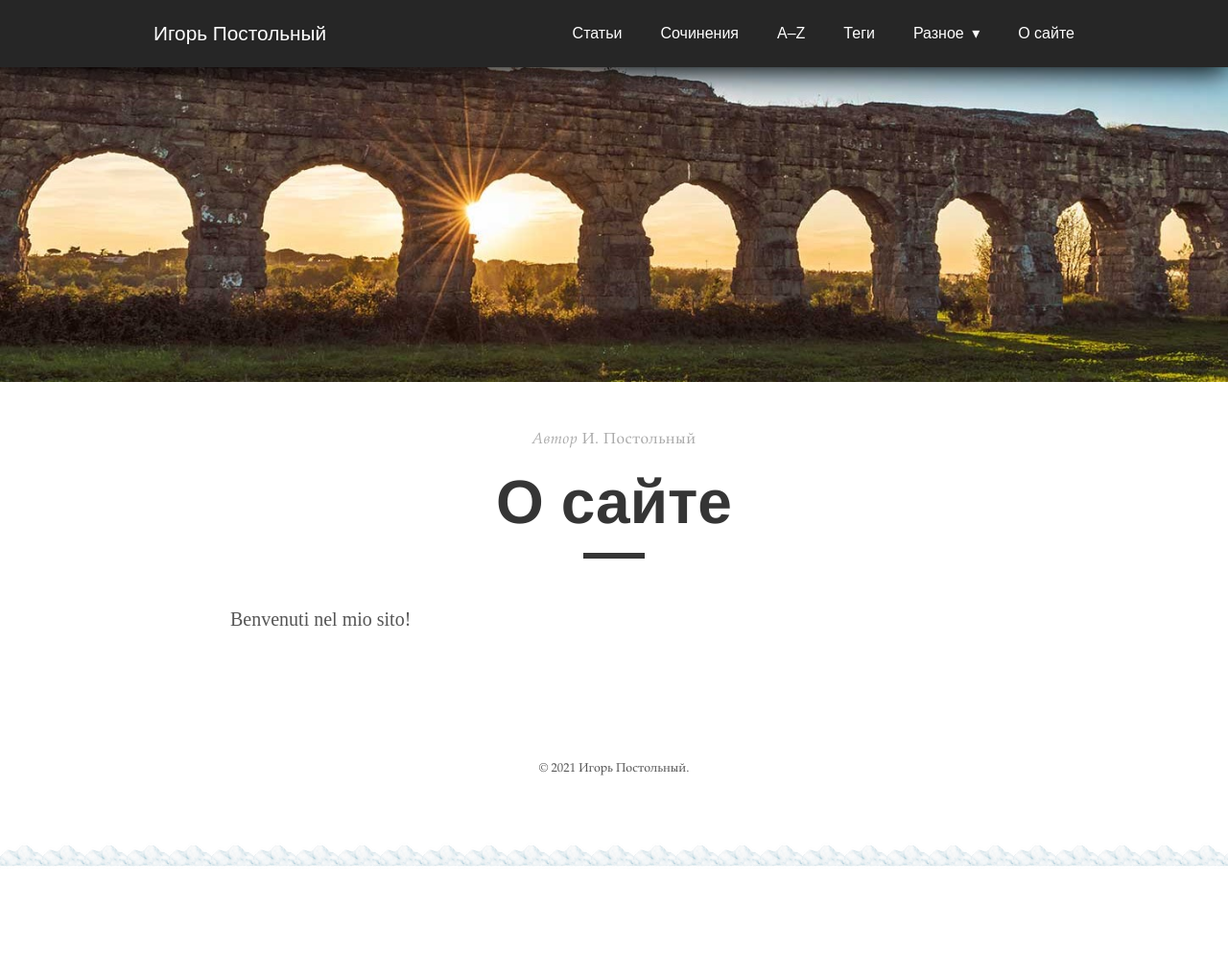
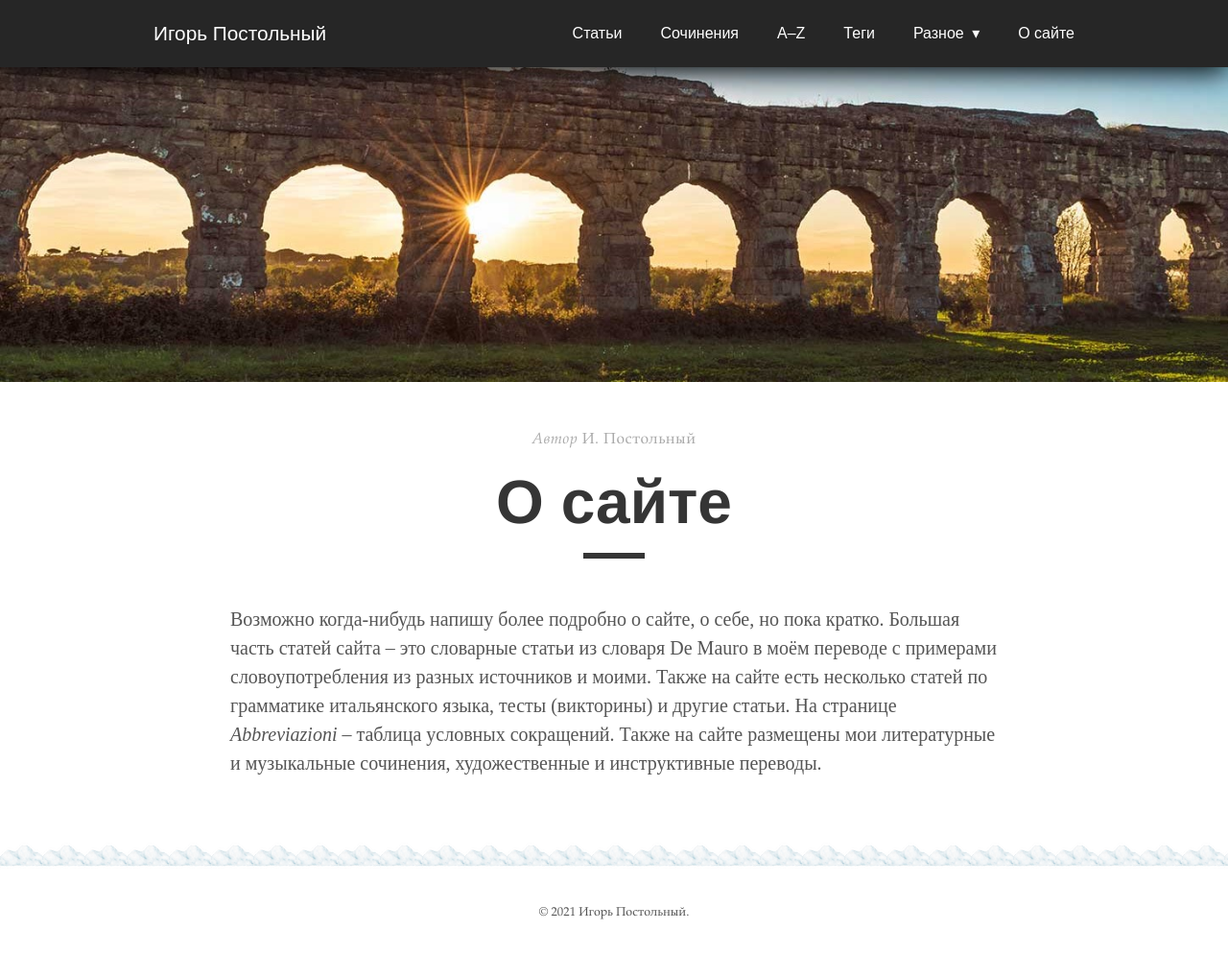
Before and after one commit to postolny/postolny.github.io, a Jekyll site: the page built from _pages/about.md, in a window 1280 px wide. Shown: the whole page at 96% size. Built offline with Jekyll 4.4.1, drawn with Linux system fonts in a browser that asks for light colours; before the commit the page ends 900 px from its top, so only the background shows below that.

Commit message:
Add files via upload

```diff
--- a/_pages/about.md
+++ b/_pages/about.md
@@ -5,4 +5,4 @@ author: "И. Постольный"
 permalink: /about/
 ---
 
-Benvenuti nel mio sito!
+Возможно когда-нибудь напишу более подробно о сайте, о себе, но пока кратко. Большая часть статей сайта – это словарные статьи из словаря De Mauro в моём переводе с примерами словоупотребления из разных источников и моими. Также на сайте есть несколько статей по грамматике итальянского языка, тесты (викторины) и другие статьи. На странице _Abbreviazioni_ – таблица условных сокращений. Также на сайте размещены мои литературные и музыкальные сочинения, художественные и инструктивные переводы.
```
Also changed, not shown: _pages/abbreviazioni.md (+4 -0 lines).
